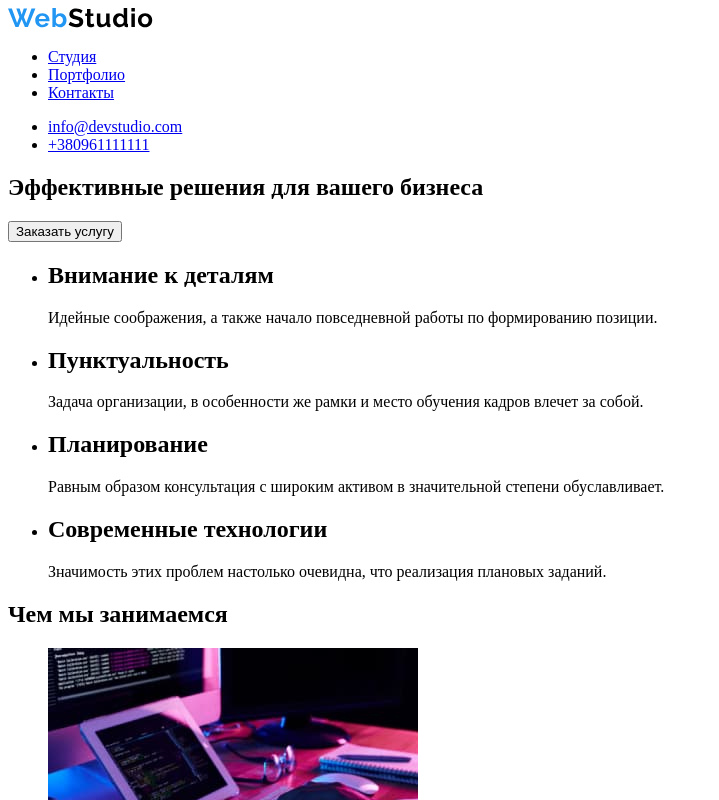
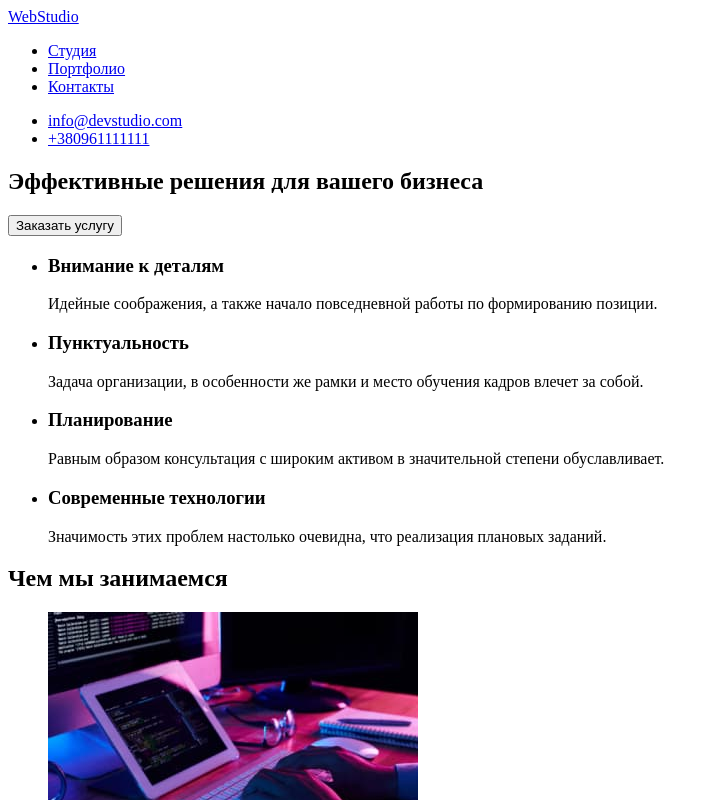
Before and after one commit to andrey-fireman/goit-markup-hw-01, a plain HTML site: page index.html in a window 1280 px wide. Shown: the top 800 px of the page, without its empty margins (0-719 px from the left). Drawn offline with Linux system fonts and the light colour scheme.

Commit message:
верстка першої ДЗ варіант №6

```diff
--- a/index.html
+++ b/index.html
@@ -11,9 +11,7 @@
 <body>
     <header>
       <nav>
-            <a href="./index.html">
-                <img src="./images/WebStudio.svg" alt="logo">
-            </a>
+            <a href="./index.html">WebStudio</a>
             <ul>
                 <li><a href="Студия">Студия</a></li>
                 <li><a href="Портфолио">Портфолио</a></li>
@@ -36,19 +34,19 @@
     <section>
         <ul>
             <li>
-                <h2>Внимание к деталям</h2>
+                <h3>Внимание к деталям</h3>
                 <p>Идейные соображения, а также начало повседневной работы по формированию позиции.</p>
             </li>
             <li>
-                <h2>Пунктуальность</h2>
+                <h3>Пунктуальность</h3>
                 <p>Задача организации, в особенности же рамки и место обучения кадров влечет за собой.</p>
             </li>
             <li>
-                <h2>Планирование</h2>
+                <h3>Планирование</h3>
                 <p>Равным образом консультация с широким активом в значительной степени обуславливает.</p>
             </li>
             <li>
-                <h2>Современные технологии</h2>
+                <h3>Современные технологии</h3>
                 <p>Значимость этих проблем настолько очевидна, что реализация плановых заданий.</p>
             </li>
         </ul>
@@ -91,9 +89,7 @@
     </main>
     <footer>
         <address>
-            <a href="./index.html">
-                <img src="./images/WebStudio.svg" alt="logo">
-            </a>
+            <a href="./index.html">WebStudio</a>
             <ul>
                 <li>
                     <a href="https://goo.gl/maps/Qj1Kgzcmx4qWc97T7" target="_blank" rel="noreferrer noopener">г. Киев, пр-т Леси
@@ -103,7 +99,7 @@
                     <a href="mailto:info@example.com">info@example.com</a>
                 </li>
                 <li>
-                    <a href="tell:+380991111111">+38 099 111 11 11</a>
+                    <a href="tel:+380991111111">+38 099 111 11 11</a>
                 </li>
             </ul>
         </address>
```
